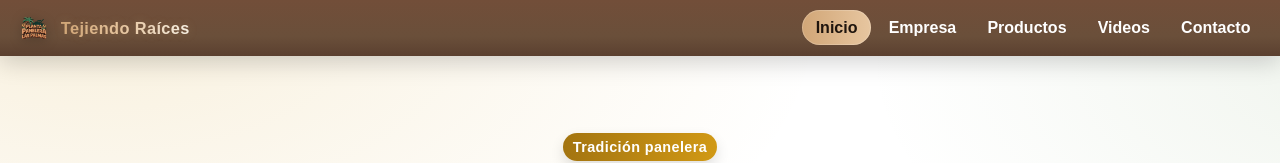
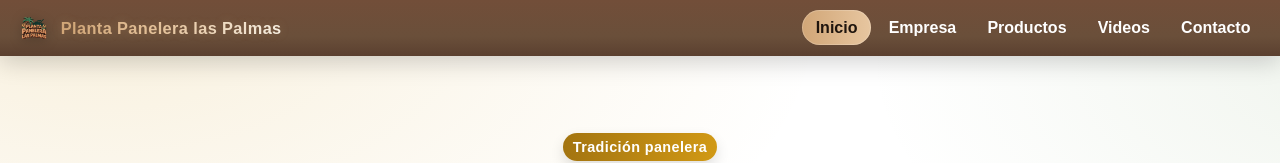
Before and after one commit to 98141/PlantaPaneleraLasPalmas, a React (Vite) app: page / in a window 1280 px wide. Shown: the top 163 px of the page. Built offline with nearby package versions, Linux system fonts and the light colour scheme.

Commit message:
Correccion en el nombre del header

```diff
--- a/src/components/navBar/NavBar.jsx
+++ b/src/components/navBar/NavBar.jsx
@@ -44,7 +44,7 @@ export default function NavBar() {
       <div className="nav-left">
         <NavLink to="/" className="brand">
           <img src={logo} alt="Tejiendo Raíces" className="brand-logo" />
-          <span className="brand-name">Tejiendo&nbsp;Raíces</span>
+          <span className="brand-name">Planta&nbsp;Panelera las Palmas</span>
         </NavLink>
       </div>
 
```
